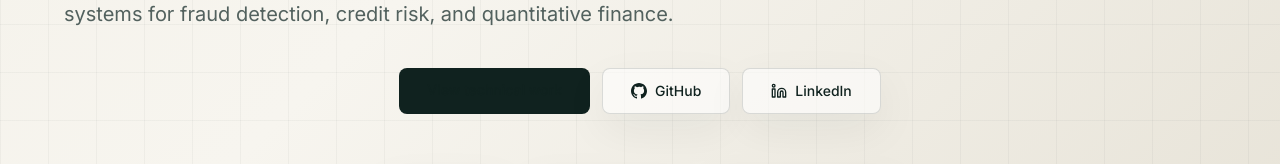
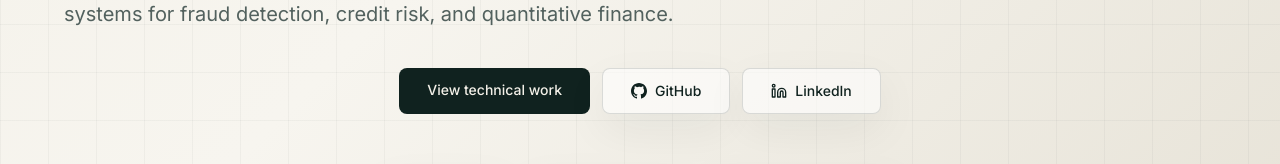
Before and after one commit to jellyfishing2346/myportfolio, a Next.js app: page / in a window 1280 px wide. Shown: the part 600-764 px from the top of the page. Built offline with nearby package versions, Linux system fonts and the light colour scheme.

Commit message:
Fixing button visibility for technical work

```diff
--- a/components/Hero.tsx
+++ b/components/Hero.tsx
@@ -39,7 +39,7 @@ export default function Hero() {
         <div className="flex flex-wrap gap-3 justify-center mb-14">
           <a
             href="#projects"
-            className="px-7 py-3 rounded-lg bg-[#10221f] hover:bg-[#087f73] text-white text-sm font-medium transition-all duration-200"
+            className="px-7 py-3 rounded-lg bg-[#10221f] hover:bg-[#087f73] text-[#f3f0e8] text-sm font-medium transition-all duration-200"
           >
             View technical work
           </a>
```
